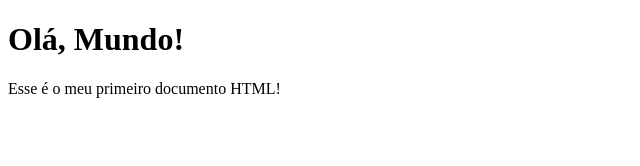
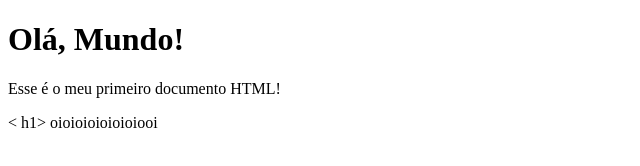
Before and after one commit to MARCIAAACARVALHO/html-css, a plain HTML site: page exercícios/ex001/index.html in a window 1280 px wide. Shown: the whole page, without its empty margins (0-640 px from the left). Drawn offline with Linux system fonts and the light colour scheme.

Commit message:
Update and rename exercicios/ex001/index.html to exercícios/ex001/index.html

```diff
--- a/exercicios/ex001/index.html
+++ b/exercícios/ex001/index.html
@@ -10,5 +10,6 @@
     <h1>Olá, Mundo!</h1>
     <p>Esse é o meu primeiro documento HTML!
     </p>
-</body>
+    < h1> oioioioioioioiooi</h1>
+    </body>
 </html>
```
